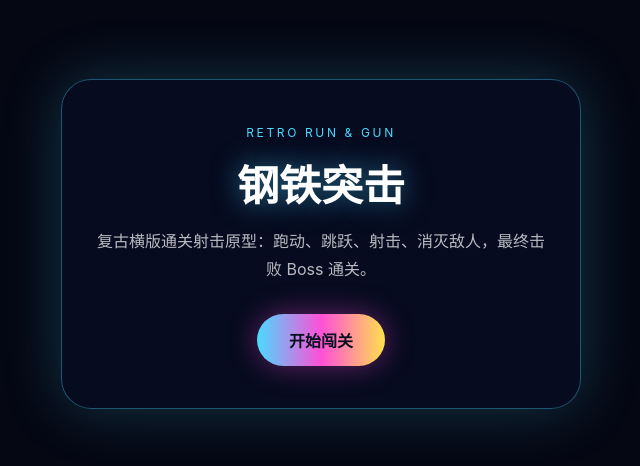
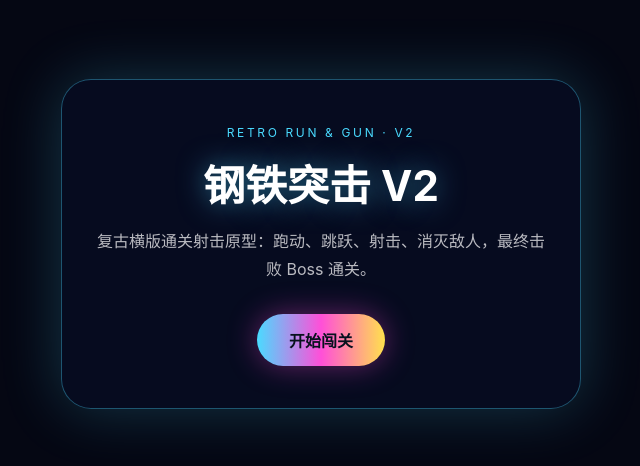
Before and after one commit to xplorel/game-web, a Vue app: page / in a window 1280 px wide. Shown: the part 156-622 px from the top of the page, without its empty margins (319-959 px from the left). Built offline with nearby package versions, Linux system fonts and the light colour scheme.

Commit message:
chore: mark v2 visual build

```diff
--- a/src/App.vue
+++ b/src/App.vue
@@ -1,8 +1,8 @@
 <template>
   <main class="game-root">
     <section v-if="stage === 'home'" class="home-panel">
-      <p class="eyebrow">RETRO RUN & GUN</p>
-      <h1>钢铁突击</h1>
+      <p class="eyebrow">RETRO RUN & GUN · V2</p>
+      <h1>钢铁突击 V2</h1>
       <p>复古横版通关射击原型：跑动、跳跃、射击、消灭敌人，最终击败 Boss 通关。</p>
       <button class="primary-btn" @click="startGame">开始闯关</button>
     </section>
```
